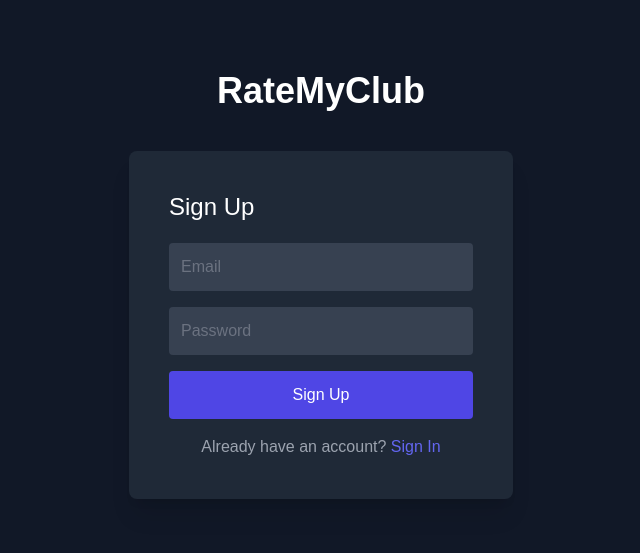
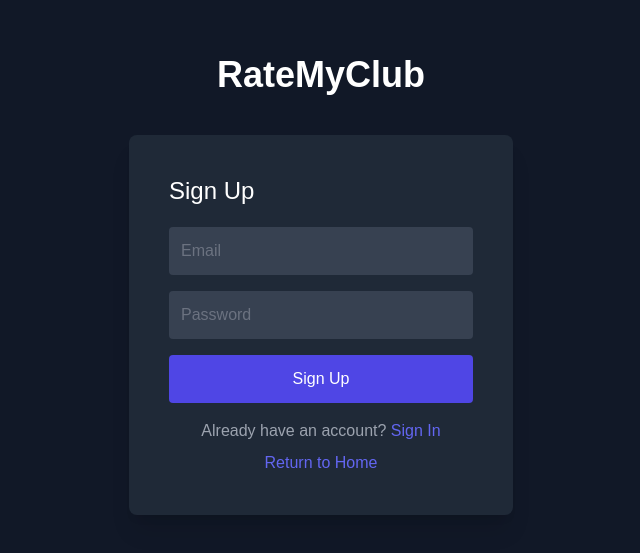
Before and after one commit to LoafBurger/RateMyClub, a Next.js app: page /sign-up in a window 1280 px wide. Shown: the part 115-668 px from the top of the page, without its empty margins (319-959 px from the left). Built offline with nearby package versions, Linux system fonts and the light colour scheme; no server answers.

Commit message:
created feature so that the user can return back to the home page from the sign-in/sign-up page

```diff
--- a/src/app/sign-in/page.jsx
+++ b/src/app/sign-in/page.jsx
@@ -67,6 +67,11 @@
             Sign Up
           </Link>
         </p>
+        <p className="text-gray-400 mt-2 text-center">
+          <Link href="/" className="text-indigo-500 hover:underline">
+            Return to Home
+          </Link>
+        </p>
       </div>
     </div>
   );
--- a/src/app/sign-up/page.jsx
+++ b/src/app/sign-up/page.jsx
@@ -10,7 +10,8 @@
   const [email, setEmail] = useState("");
   const [password, setPassword] = useState("");
   const [error, setError] = useState(""); //To show validation or API errors
-  const [createUserWithEmailAndPassword] = useCreateUserWithEmailAndPassword(auth); //return array
+  const [createUserWithEmailAndPassword] =
+    useCreateUserWithEmailAndPassword(auth); //return array
   const router = useRouter();
 
   const handleSignUp = async () => {
@@ -84,6 +85,11 @@
             Sign In
           </Link>
         </p>
+        <p className="text-gray-400 mt-2 text-center">
+          <Link href="/" className="text-indigo-500 hover:underline">
+            Return to Home
+          </Link>
+        </p>
       </div>
     </div>
   );
```
